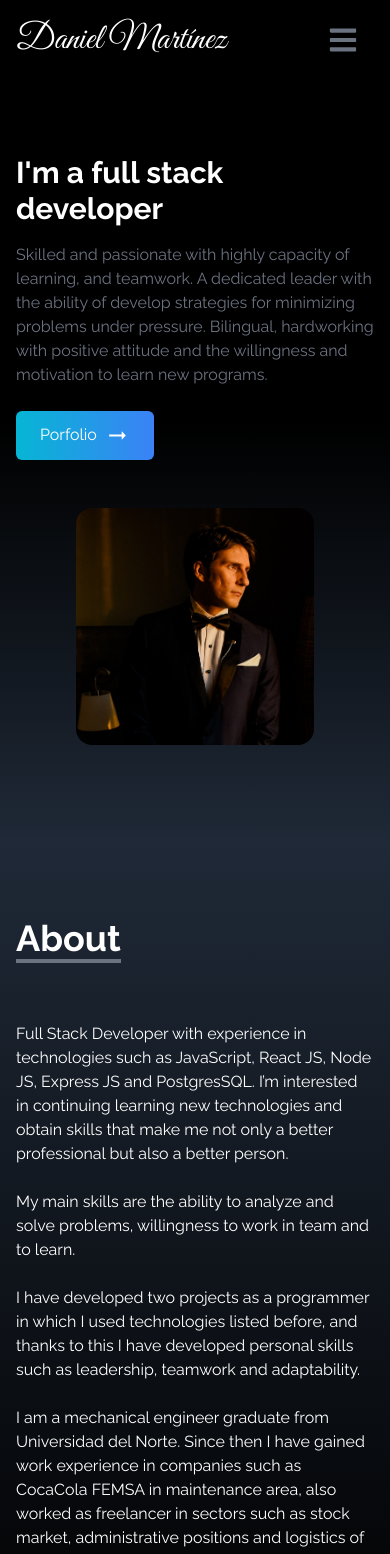
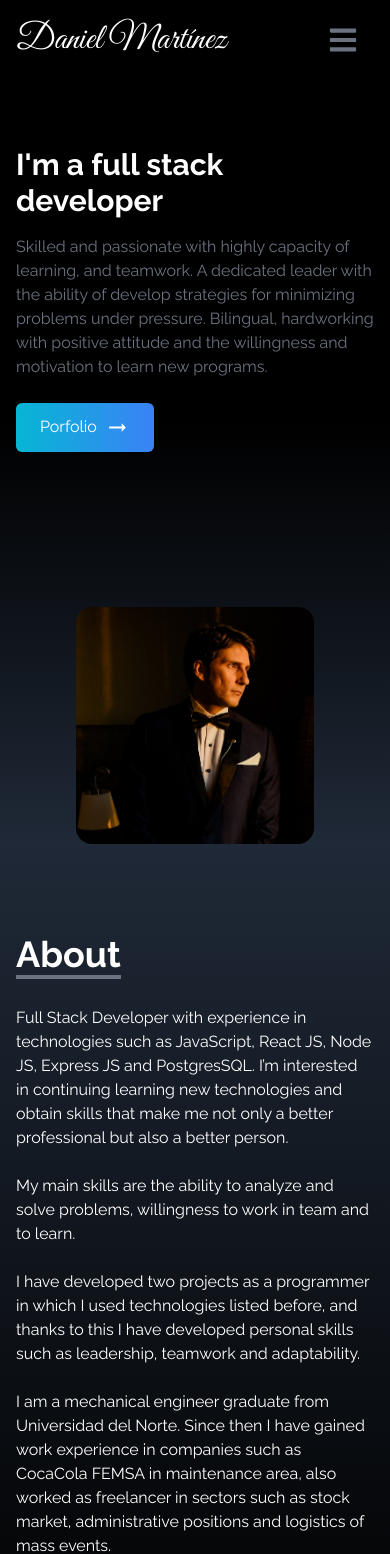
Before and after one commit to dmc2m4/Portfolio, a React (Create React App) app: page / in a window 390 px wide. Shown: the top 1554 px of the page. Built offline with nearby package versions, Linux system fonts and the light colour scheme.

Commit message:
solucionando responsive para movil

```diff
--- a/src/components/About.tsx
+++ b/src/components/About.tsx
@@ -6,19 +6,19 @@ const About = () => {
                 <div className='pb-8'>
                     <p className='text-4xl font-bold inline border-b-4 border-gray-500'>About</p>
                 </div>
-                <p className='text-l mt-8 sm:text-xl'>
+                <p className='text-l sm:text-xl'>
                 Full Stack Developer with experience in technologies such as JavaScript, React JS, Node JS, Express JS and PostgresSQL. I’m interested in continuing learning new technologies and obtain skills that make me not only a better professional but also a better person.
                 </p>
                 <br/>
-                <p className='text-l sm:text-xl'>
+                <p className='text-m sm:text-xl'>
                 My main skills are the ability to analyze and solve problems, willingness to work in team and to learn.
                 </p>
                 <br/>
-                <p className='text-l sm:text-xl'>
+                <p className='text-m sm:text-xl'>
                 I have developed two projects as a programmer in which I used technologies listed before, and thanks to this I have developed personal skills such as leadership, teamwork and adaptability.
                 </p>
                 <br/>
-                <p className='text-l mb-10 sm:text-xl'>
+                <p className='text-m mb-10 sm:text-xl'>
                 I am a mechanical engineer graduate from Universidad del Norte. Since then I have gained work experience in companies such as CocaCola FEMSA in maintenance area, also worked as freelancer in sectors such as stock market, administrative positions and logistics of mass events.
                 </p>
             </div>
--- a/src/components/Home.tsx
+++ b/src/components/Home.tsx
@@ -8,8 +8,8 @@ const Home = () => {
     return (
         <div className='h-screen w-full bg-gradient-to-b from-black via-black to-gray-800' id="home">
             <div className='max-w-screen-lg mx-auto flex flex-col items-center justify-center h-full px-4 md:flex-row'>
-                <div className='flex flex-col justify-center h-18 mb-10'>
-                    <h2 className='text-3xl pt-12 mt-2 sm:text-5xl sm:pt-12 sm:mt-7 font-bold text-white'>I'm a full stack developer</h2>
+                <div className='flex flex-col justify-center h-full'>
+                    <h2 className='text-3xl sm:text-7xl font-bold text-white'>I'm a full stack developer</h2>
                     <p className='text-gray-500 py-4 max-w-md'>
                         Skilled and passionate with highly capacity of learning, and teamwork. A dedicated leader with the ability of develop strategies for minimizing problems under pressure. Bilingual, hardworking with positive attitude and the willingness and motivation to learn new programs.
                     </p>
```
